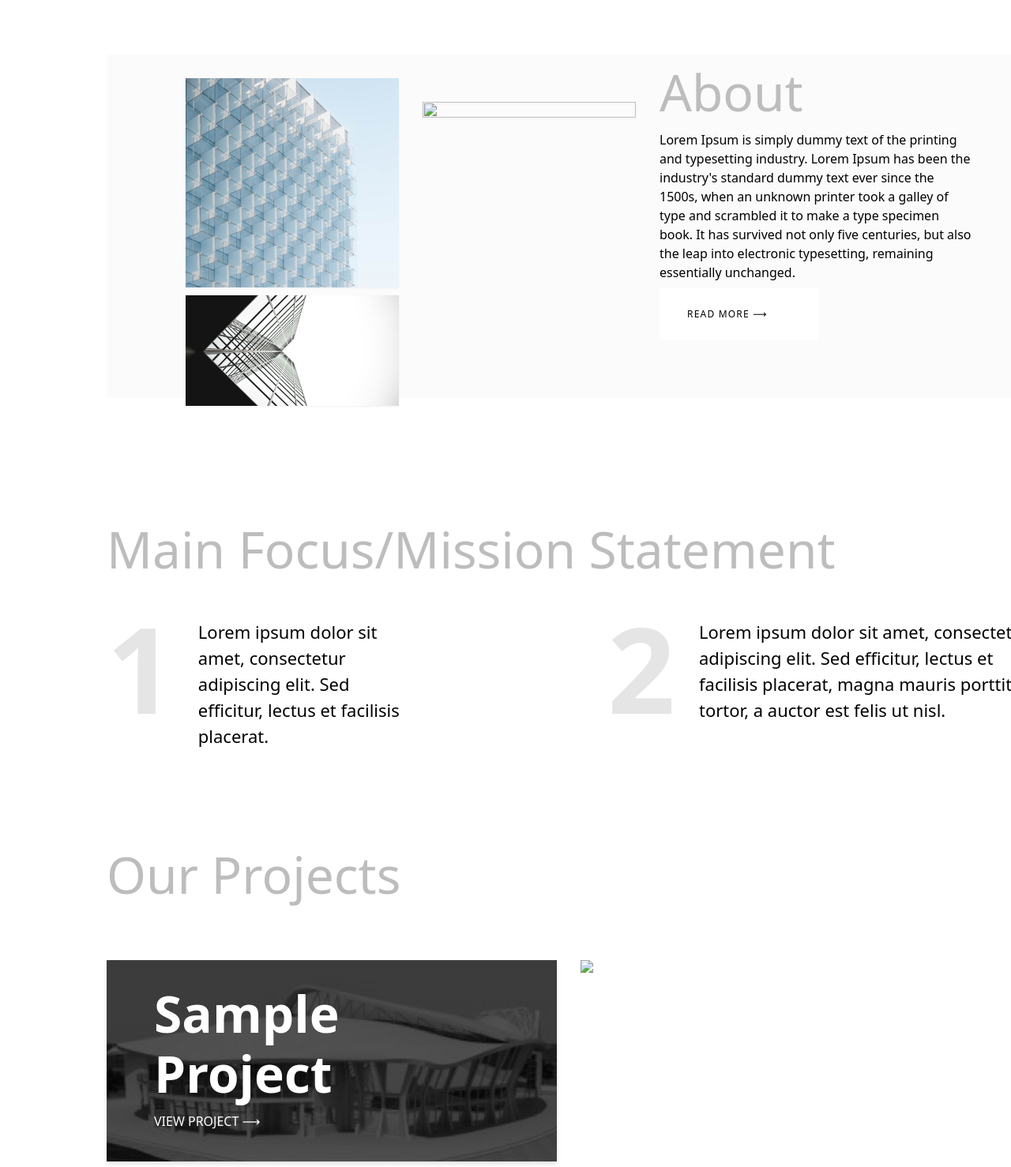
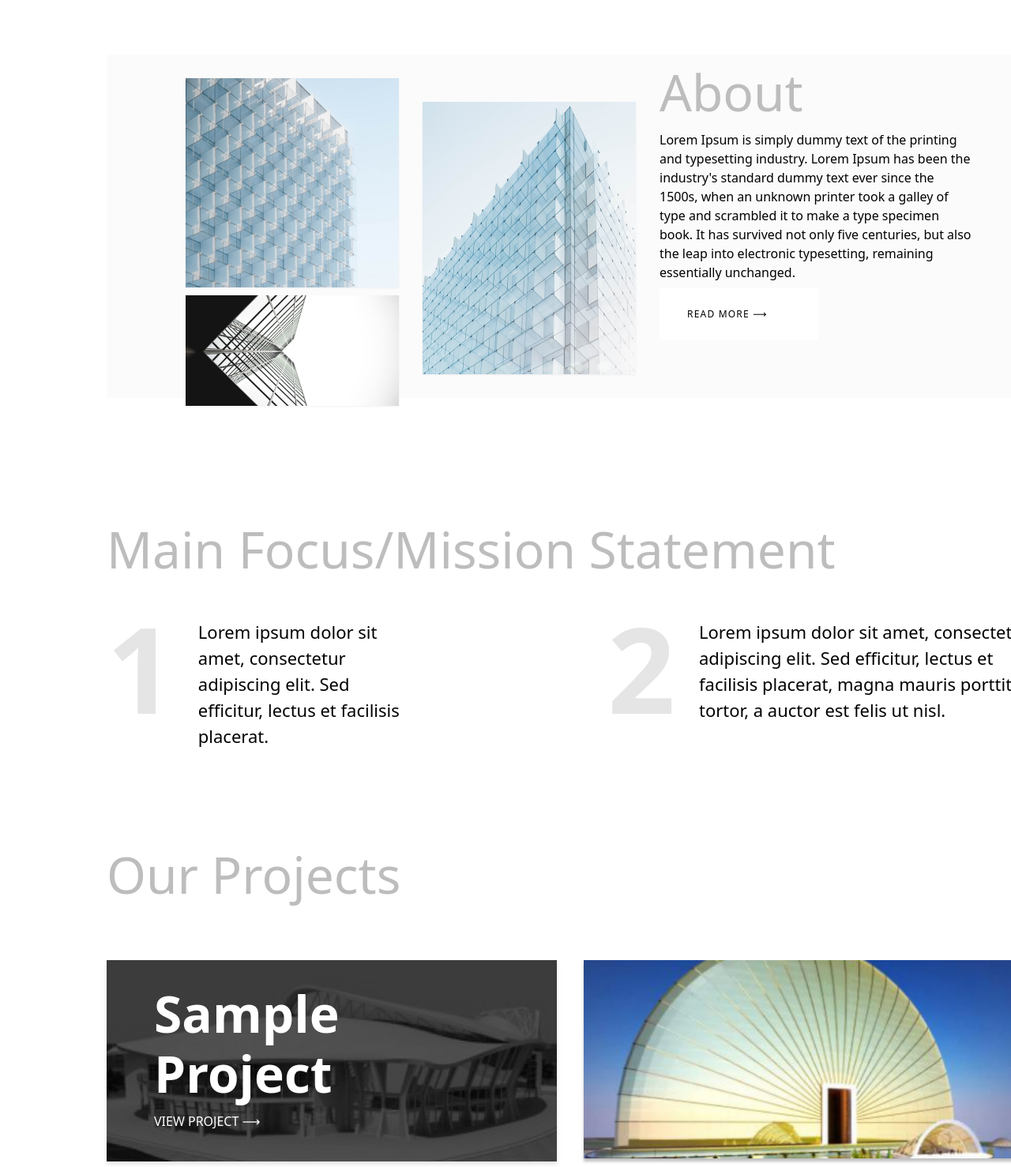
Before and after one commit to 6Shiba9/6Shiba9.github.io, a plain HTML site: page index.html in a window 1280 px wide. Shown: the part 920-2398 px from the top of the page at 79% size. Drawn offline with nearby package versions, Linux system fonts and the light colour scheme.

Commit message:
Update index.html

```diff
--- a/index.html
+++ b/index.html
@@ -92,7 +92,7 @@
                             <img src="image/Rectangle-10.png" width="270px" height="140px" class="pt-[10px]">
                         </div>
                         <div>
-                            <img src="image/Rectangle 9.png" width="270px" height="345px"
+                            <img src="image/Rectangle-9.png" width="270px" height="345px"
                                 class="mt-[60px] drop-shadow-sm">
                         </div>
                         <div>
@@ -167,7 +167,7 @@
                                 </div>
                             </div>
                             <div class="xl:w-[570px] xl:h-[255px] w-[463px] h-[210px]">
-                                <img src="image/image 15.png">
+                                <img src="image/image-15.png">
                             </div>
                         </div>
                         <div class="flex gap-[30px] mt-[30px] drop-shadow-md justify-between">
```
